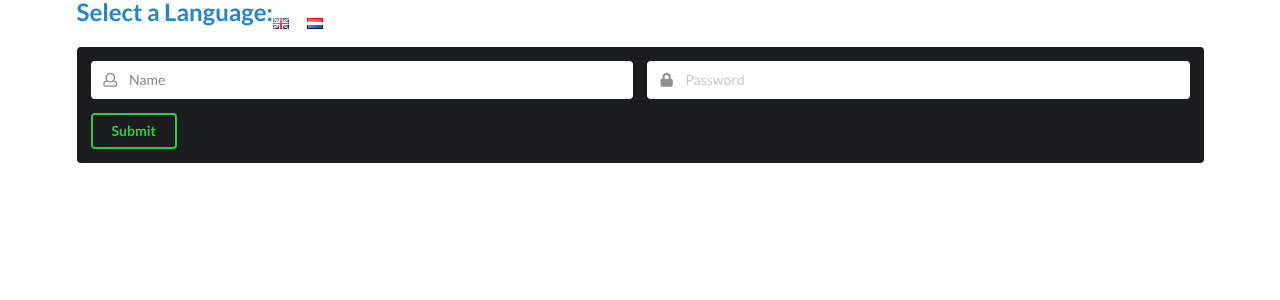
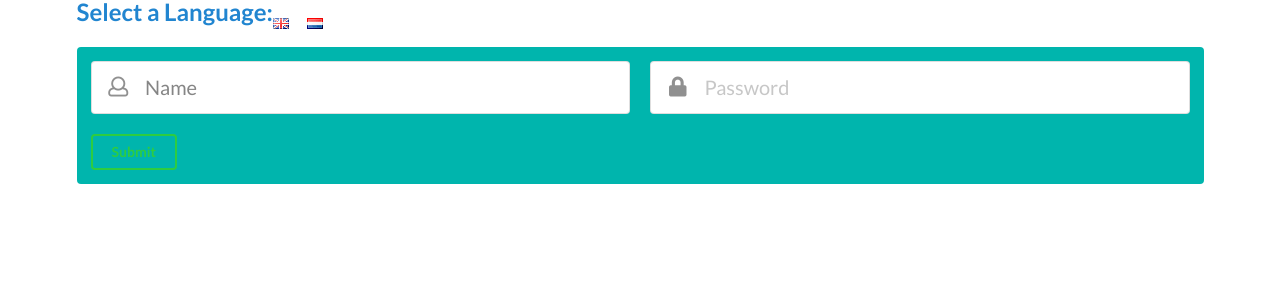
Before and after one commit to tom2kota/international-form-react-context, a React (Create React App) app: page / in a window 1280 px wide. Shown: the top 300 px of the page. Built offline with nearby package versions, Linux system fonts and the light colour scheme.

Commit message:
Update UserCreate.js

```diff
--- a/src/components/UserCreate.js
+++ b/src/components/UserCreate.js
@@ -3,8 +3,8 @@ import Field from "./Field";
 import Button from "./Button";
 
 const UserCreate = () => (
-    <div className="ui inverted segment">
-        <div className="ui inverted gray form">
+    <div className="ui raised teal inverted segment">
+        <div className="ui huge form">
 
                 <Field/>
                 <Button/>
```
